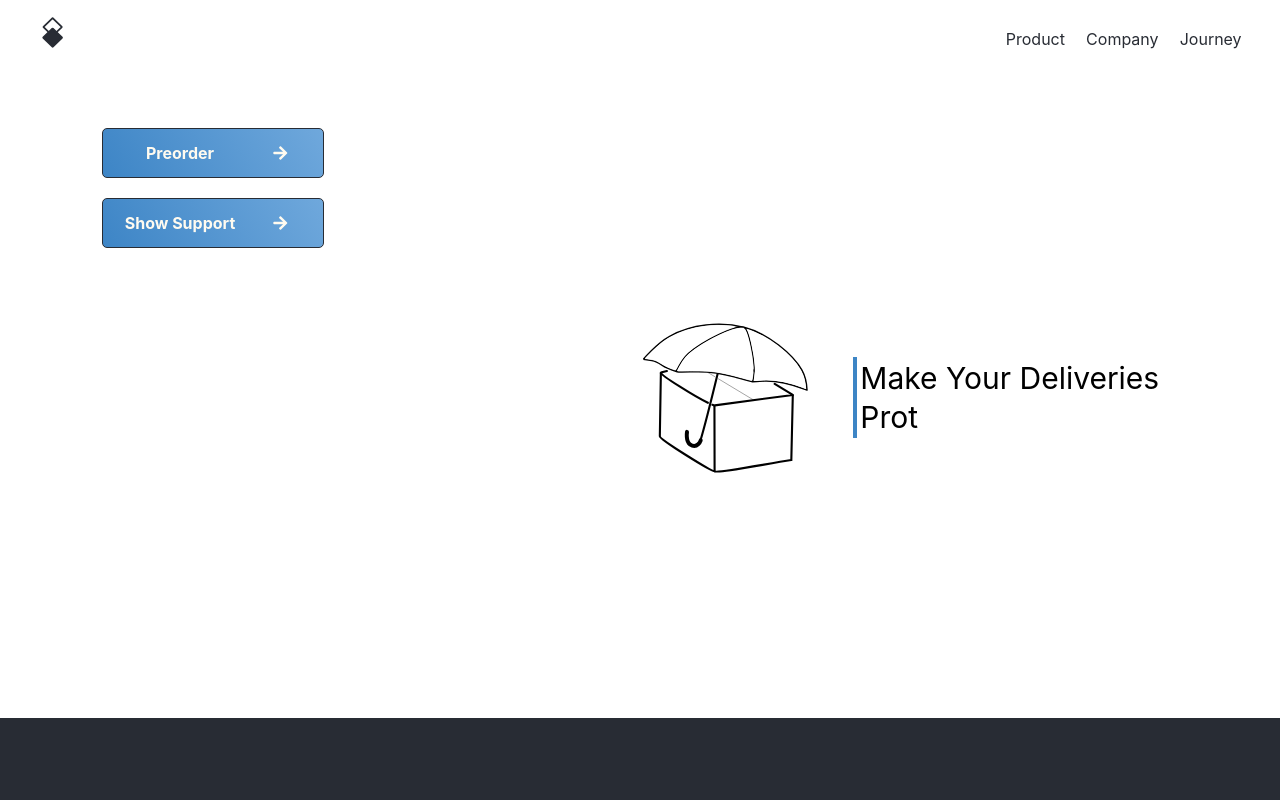
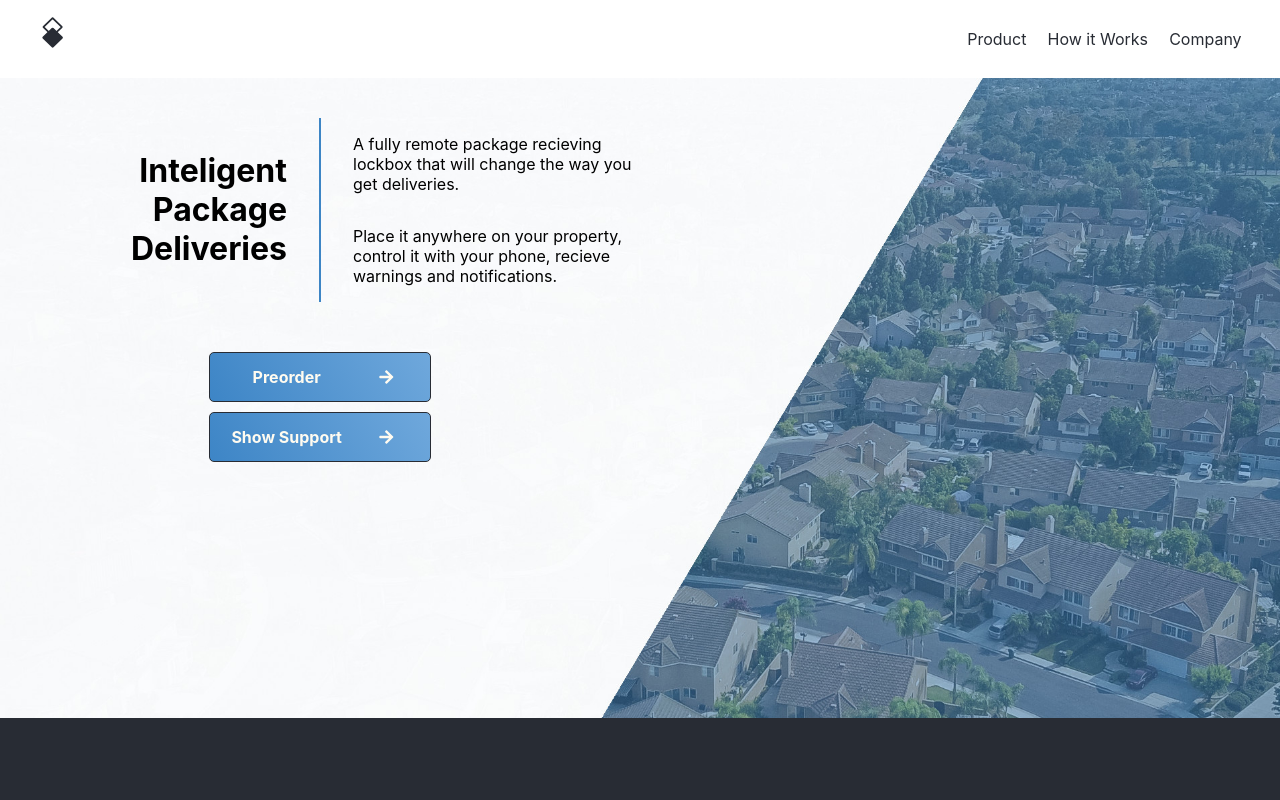
Before and after one commit to ShipmateBox/shipmatesite, a React (Create React App) app: page / in a window 1280 px wide. Shown: the top 800 px of the page. Built offline with nearby package versions, Linux system fonts and the light colour scheme.

Commit message:
New Banner
adjusted info and added bck img

```diff
--- a/src/components/banner.js
+++ b/src/components/banner.js
@@ -12,6 +12,7 @@ import boxSecure2 from '../images/BoxSecureBigMini.svg';
 import boxProtected from '../images/BoxProtectedBigMini.svg';
 import boxOrganized from '../images/BoxOrganizedBigMini.svg';
 import boxPrivate2 from '../images/BoxPrivateBigMini.svg';
+import neighborhood from '../images/neighborhood.jpeg';
 
 const words = [['S','e','c','u','r','e'],
               ['P','r','i','v','a','t','e'],
@@ -55,22 +56,51 @@ function Banner(props) {
   },[]);
 
   return(
-    <div style={width > 500?styles.mainContainer:stylesSmall.mainContainer}>
-      <div style={width>500?styles.promoContainer:stylesSmall.promoContainer}>
-        <PreorderCard/>
-        <DonateCard/>
+    <div style={{
+        display: 'flex',
+        justifyContent: 'center',
+        alignItems: 'center',
+        height: '80vh',
+        backgroundImage: `url(${neighborhood})`,
+        backgroundSize: 'cover',
+        // background: "linear-gradient(335deg, rgba(61,133,197,1) 0%, rgba(256, 256,256,1) 25%)"
+      }}>
+      <div style={{
+                display: 'flex',
+                flex: 1,
+                flexDirection: 'column',
+                alignItems: 'center',
+                justifyContent: 'start',
+                height: '100%',
+                paddingTop: '10vh'
+      }}>
+        <div style={{display: 'flex', flexWrap: 'wrap'}}>
+          <div style={{display: 'flex',
+                      flex: 1, flexDirection: 'column',
+                      alignItems: 'end',
+                      justifyContent: 'center',
+                      paddingRight: '5%',
+                      borderRight: '2px solid #3D85C5'}}>
+            <h1 style={{margin: '0px'}}>Inteligent</h1>
+            <h1 style={{margin: '0px'}}>Package</h1>
+            <h1 style={{margin: '0px'}}>Deliveries</h1>
+          </div >
+            <div style={{display:
+                      'flex', flex: 1,
+                      flexDirection: 'column',
+                      paddingLeft: '5%'}}>
+              <p>A fully remote package recieving lockbox that will change the way you get deliveries.</p>
+              <p>Place it anywhere on your property, control it with your phone, recieve warnings and notifications.</p>
+            </div>
+        </div>
+        <div style={{marginTop: '5vh'}}>
+          <PreorderCard/>
+          <DonateCard/>
+        </div>
       </div>
-      <div style={width > 500?styles.imageContainer:stylesSmall.imageContainer}>
-        <img src={image} style={width > 500?styles.image:stylesSmall.image}/>
+      <div style={{flex: 1}}>
       </div>
-      <div style={width > 500?styles.imageTextContainer:stylesSmall.imageTextContainer}>
-        <div style={stylesSmall.textContainer}>
-          <div>
-            <p style={width > 500?styles.imageText2:stylesSmall.imageText2}>Make Your Deliveries</p></div>
-          <div>
-            <p style={width > 500?styles.imageText:stylesSmall.imageText}>{text}</p></div>
-          </div>
-      </div>
+
     </div>
   )
 }
@@ -80,7 +110,8 @@ const styles = {
     display: 'flex',
     justifyContent: 'center',
     alignItems: 'center',
-    height: '80vh'
+    height: '80vh',
+    // background: "linear-gradient(315deg, rgba(61,133,197,1) 0%, rgba(40,44,52,1) 60%)"
   },
   image: {
     height: '20vh',
@@ -88,6 +119,10 @@ const styles = {
     marginRight: 40,
     marginTop: 100,
     marginBottom: 100
+  },
+  introContainer: {
+    display: 'flex',
+    width: '80%'
   },
   imageText: {
     fontSize: 30,
--- a/src/components/menu-bar.js
+++ b/src/components/menu-bar.js
@@ -15,10 +15,10 @@ function LargeMenu(props) {
         <p>Product</p>
       </Link>
       <Link to ="/company" style={styles.middleLink}>
-        <p>Company</p>
+        <p>How it Works</p>
       </Link>
       <Link to="/Journey" style={styles.lastLink}>
-        <p>Journey</p>
+        <p>Company</p>
       </Link>
     </div>
   )
--- a/src/components/sections.js
+++ b/src/components/sections.js
@@ -83,7 +83,7 @@ function SectionTech(props) {
 
         <div style={styles.card}>
           <h2>Connected</h2>
-          <p>Cellular connection and solar power allowes you to place your lockbox anywhere.</p>
+          <p>Cellular connection and solar power allows you to place your lockbox anywhere.</p>
           <p>You recieve updates and control your lockbox from anywhere using your mobile phone.</p>
           <p><Link to="/product#InfoConnected">-more-</Link></p>
         </div>
```
Also changed, not shown: src/images/neighborhood.jpeg (added).
